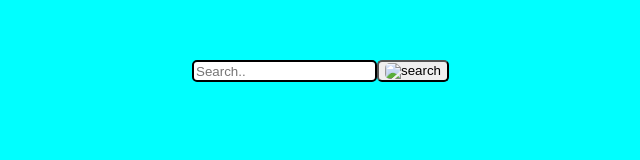
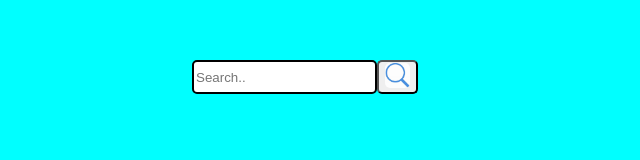
Before and after one commit to ANANDYUKESH/search, a plain HTML site: page index.html in a window 1280 px wide. Shown: the whole page, without its empty margins (316-956 px from the left). Drawn offline with Linux system fonts and the light colour scheme; the site is published under a folder, as on GitHub Pages, so addresses that start at the root find nothing.

Commit message:
Update index.html

```diff
--- a/index.html
+++ b/index.html
@@ -41,7 +41,7 @@
     <div class="container">
         <form style="display: flex;">
             <input type="search" name="search" placeholder="Search.." class="form-control">
-            <button><img src="/search/OIP (1).jpg" alt="search" style="width: 25px; height: 25px;"></button>
+            <button><img src="OIP (1).jpg" alt="search" style="width: 25px; height: 25px;"></button>
         </form>
     </div>
 </div>
```
